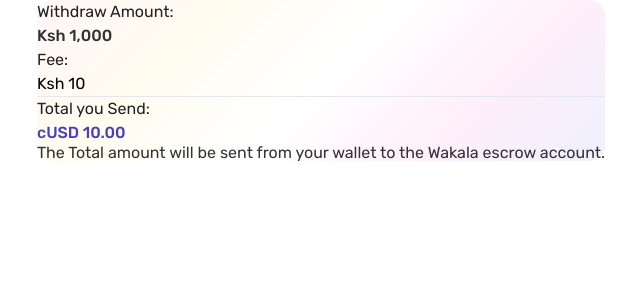
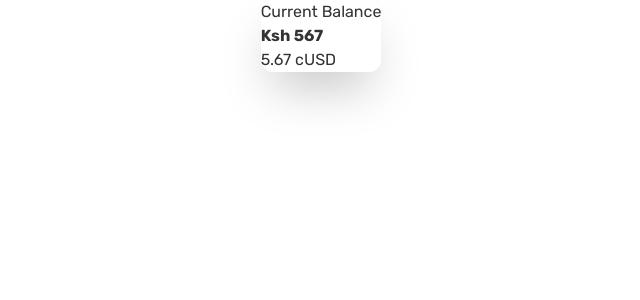
Before and after one commit to Kukuza/sargo-interface, a React (Create React App) app: page / in a window 1280 px wide. Shown: the top 300 px of the page, without its empty margins (319-959 px from the left). Built offline with nearby package versions, Linux system fonts and the light colour scheme.

Commit message:
Balance card
The balance card

```diff
--- a/src/App.tsx
+++ b/src/App.tsx
@@ -1,9 +1,9 @@
 import React from 'react';
-import DepositRequestCard from './components/cards/DepositRequestCard';
+import BalanceCard from './components/cards/BalanceCard';
 function App() {
   return (
     <div className="flex justify-center items-center p-[10px]">
-      <DepositRequestCard/>
+      <BalanceCard/>
     </div>
   );
 }
--- /dev/null
+++ b/src/components/cards/BalanceCard.tsx
@@ -0,0 +1,13 @@
+import React from 'react'
+
+function BalanceCard() {
+  return (
+    <div className='block shadow-2xl h-[100px] w-[278px] rounded-xl p-[10px]'>
+    <p className="body9 text-textPrimary mt-[10px]">Current Balance</p>
+    <h1 className="font-bold text-textPrimary mt-[20px]">Ksh 567</h1>
+    <h3 className="text-textPrimary mt-[30px]">5.67 cUSD</h3>
+    </div>
+  )
+}
+
+export default BalanceCard;
```
